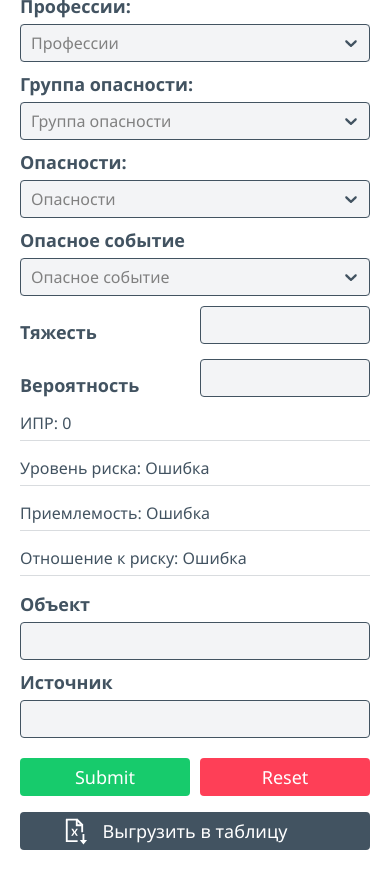
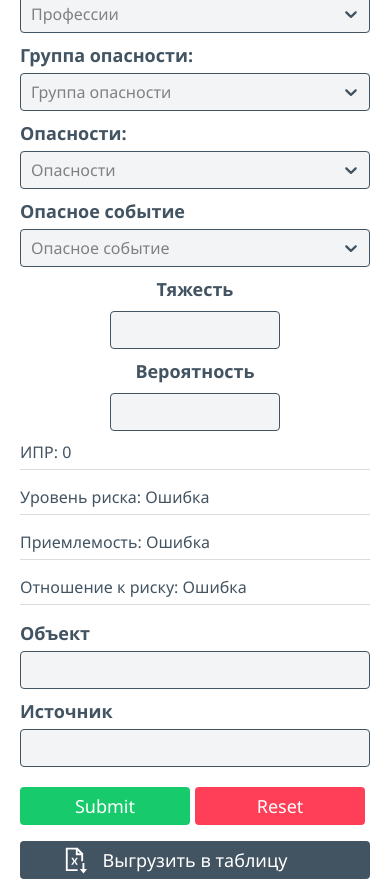
Before and after one commit to User8755/techoavia-roman, a React (Create React App) app: page / in a window 390 px wide. Before the commit the page ends 850 px from the top, so only its background shows below. Built offline with nearby package versions, Linux system fonts and the light colour scheme.

Commit message:
change_form

```diff
--- a/src/App.css
+++ b/src/App.css
@@ -1,4 +1,5 @@
 .main {
+  margin: 0 20px;
   display: flex;
   justify-content: center;
   align-items: center;
@@ -10,9 +11,17 @@
 
 .form {
   display: flex;
-  width: 350px;
   flex-direction: column;
+  flex-wrap: wrap;
+  max-width: 710px;
 }
+
+.lable-wrapper {
+  display: flex;
+  flex-wrap: wrap;
+  column-gap: 10px;
+}
+
 .react-select-container {
   background-color: rgba(243, 244, 246, 1) !important;
 }
@@ -105,6 +114,7 @@
 }
 
 .lable {
+  width: 350px;
   display: flex;
   flex-direction: column;
   margin-bottom: 10px;
@@ -115,8 +125,9 @@
 }
 
 .lable.box {
-  width: 100%;
+
   flex-direction: row;
+  flex-wrap: wrap;
   gap: 10px;
   align-items: flex-end;
   justify-content: space-between;
@@ -155,7 +166,7 @@
   margin-top: 10px;
 }
 .btn {
-  width: 170px;
+  width: 350px;
   height: 38px;
   border-radius: 4px;
   border: none;
@@ -164,16 +175,16 @@
   font-size: 18px;
   font-weight: 500;
 }
-/*.btn:hover {
-
-}*/
+.btn:hover {
+  text-decoration: underline 1px;
+}
 .btn.send {
   background-color: rgba(23, 203, 108, 1);
 }
 
 .btn.reset {
   background-color: rgba(254, 63, 87, 1);
- }
+}
 
 .button__table {
   width: 350px;
@@ -194,3 +205,41 @@
   background-repeat: no-repeat;
   background-size: cover;
 }
+
+
+@media screen and (max-width: 751px) {
+  .lable {
+   width: 100%;
+  }
+.form__input.standart{
+  width: 100%;
+}
+.lable.box{
+ flex-direction: column;
+ justify-content: flex-start;
+ align-items: center;
+}
+.buttons_wrapper {
+  align-items: center;
+  column-gap: 5px;
+
+}
+.btn.send,
+.btn.reset {
+  width: 100%;
+}
+}
+
+@media screen and (max-width: 400px) {
+  .buttons_wrapper {
+    max-width: fit-content;
+   column-gap: 5px;
+  }
+  .btn.send,
+  .btn.reset {
+    width: 170px;
+  }
+  .btn.button__table{
+align-self: center;
+  }
+}
--- a/src/App.js
+++ b/src/App.js
@@ -185,6 +185,7 @@ function App() {
     <div className='App'>
       <main className='main'>
         <form className='form' onSubmit={handleSubmit} required>
+          <div className='lable-wrapper'>
             <label className='lable'>
               Профессии:
               <Select
@@ -232,7 +233,6 @@ function App() {
                 value={selectedOptionDangerEvt}
               />
             </label>
-          <div className='form__container'>
             <label className='lable box'>
               Тяжесть
               <input
@@ -249,6 +249,8 @@ function App() {
                 required
               ></input>
             </label>
+          </div>
+          <div className='form__container'>
             <div className='wrapper'>
               <span className='wrapper_text'>ИПР: {ipr}</span>
               <span className='wrapper_text'>Уровень риска: {risk}</span>
@@ -260,6 +262,7 @@ function App() {
               </span>
             </div>
           </div>
+          <div className='lable-wrapper'>
             <label className='lable'>
               Объект
               <input
@@ -276,6 +279,7 @@ function App() {
                 onChange={(evt) => setSource(evt.target.value)}
               ></input>
             </label>
+          </div>
           <div className='buttons_wrapper'>
             <input type='submit' className='btn send'></input>
             <input type='reset' className='btn reset' onClick={clear}></input>
```
Lines whose indentation alone changed are shown as unchanged.
